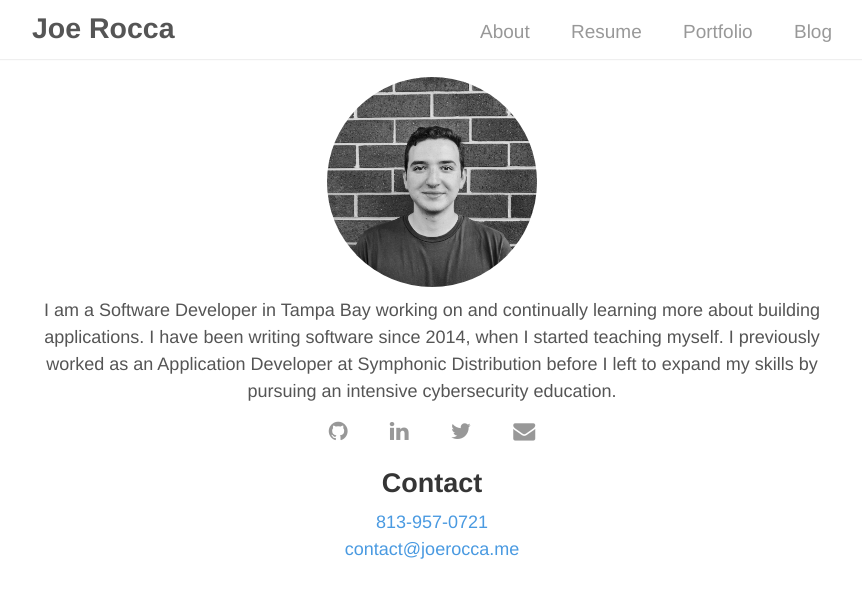
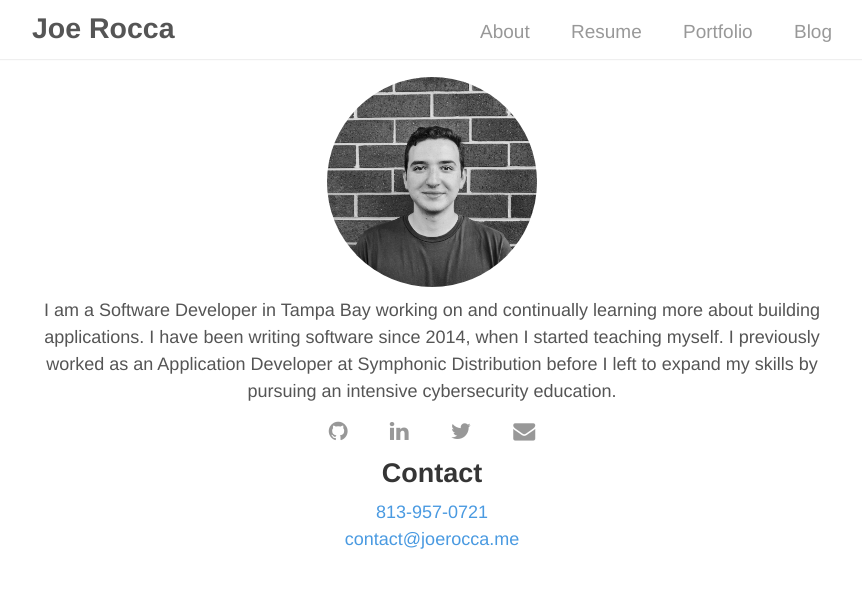
Before and after one commit to joerocca/joerocca.github.io, a Jekyll site: the page built from index.md, in a window 1280 px wide. Shown: the top 598 px of the page, without its empty margins (208-1070 px from the left). Built offline with Jekyll 4.4.1, drawn with Linux system fonts in a browser that asks for light colours.

Commit message:
Removed about page h2 top margin

```diff
--- a/_sass/_about.scss
+++ b/_sass/_about.scss
@@ -8,8 +8,4 @@
     text-align: center;
     margin: 10px 0 10px 0;
   }
-
-  h2 {
-    margin-top: 20px;
-  }
 }
```
